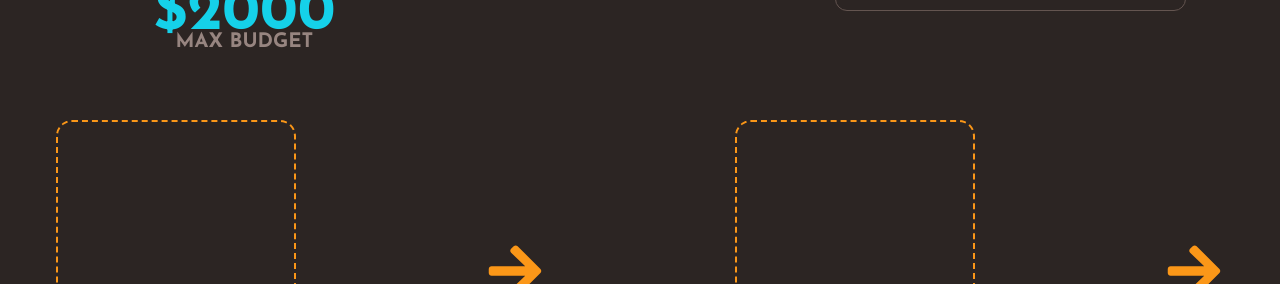
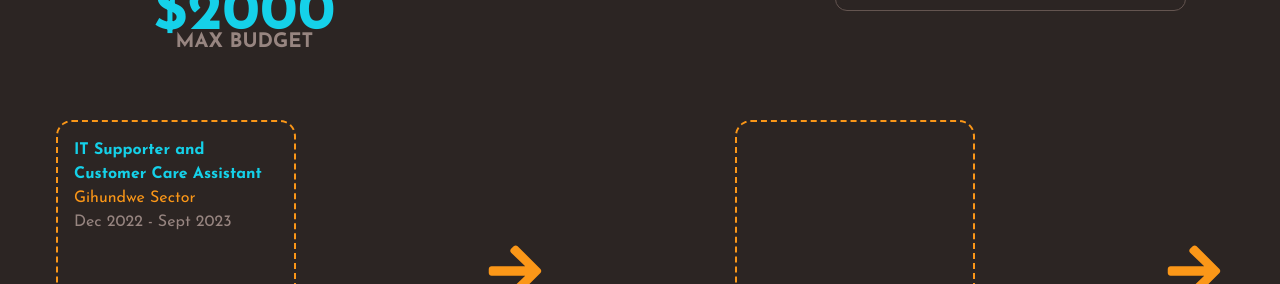
Before and after one commit to Guhirwa/Guhirwa-Portfolio, a React (Vite) app: page / in a window 1280 px wide. Shown: the part 2740-3024 px from the top of the page. Built offline with nearby package versions, Linux system fonts and the light colour scheme.

Commit message:
Working on my experienceSection - Adding first experience to check

```diff
--- a/src/components/experienceSection/AllExperinces.jsx
+++ b/src/components/experienceSection/AllExperinces.jsx
@@ -6,12 +6,14 @@ const AllExperinces = () => {
 
 const experiences = [
     {
-        job: '',
-        company: '',
-        date: '',
+        job: 'IT Supporter and Customer Care Assistant',
+        company: 'Gihundwe Sector',
+        date: 'Dec 2022 - Sept 2023',
         responsibilities: [
-            '',
-            '',
+            'Provided technical support',
+            'System troubleshooting',
+            'Customer care Assistance',
+            'Insuring smooth IT operation'
         ]
     },
     {
```
